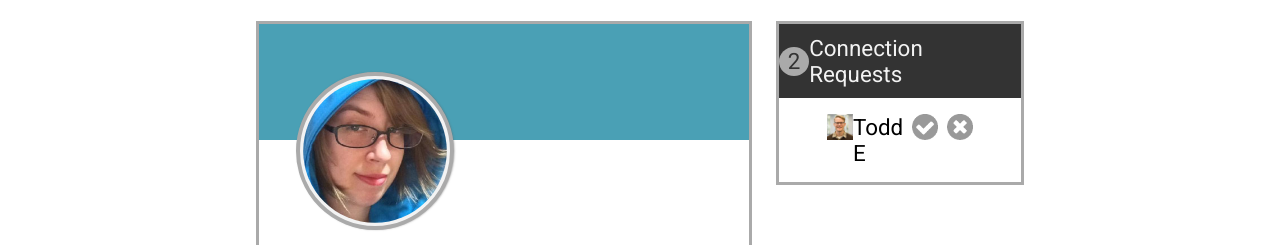
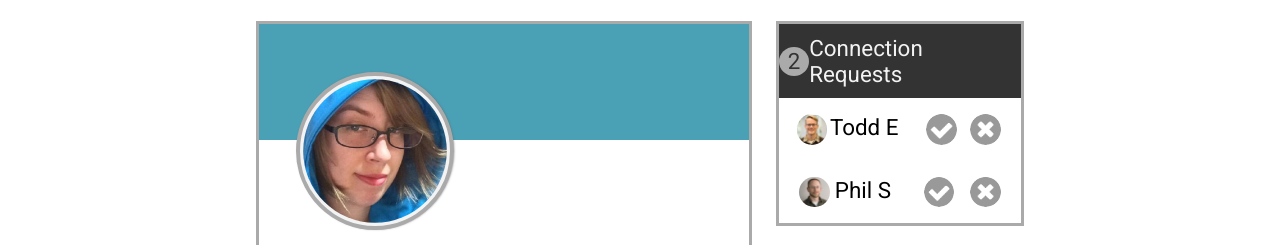
Before and after one commit to evanmschultz/CodingDojo, a plain HTML site: page WebFundamentals/ProfilePage/index.html in a window 1280 px wide. Shown: the part 83-328 px from the top of the page. Drawn offline with Linux system fonts and the light colour scheme.

Commit message:
add notfication center

```diff
--- a/WebFundamentals/ProfilePage/index.html
+++ b/WebFundamentals/ProfilePage/index.html
@@ -61,34 +61,46 @@
             </div>
             <div class="main-right">
                 <div class="main-right-1">
-                    <div class="right-top-bar-1">
-                        <p class="right-notification-1">2</p>
-                        <p class="right-notification-1-text">
-                            Connection Requests
-                        </p>
+                    <div class="right-top-bar">
+                        <p class="right-notification">2</p>
+                        <p>Connection Requests</p>
                     </div>
                     <div class="connect-requests">
-                        <div class="request1">
-                            <div class="requesting-person">
+                        <div class="request">
                             <img
                                 src="Assets/images/todd-s.jpg"
                                 alt="Todd img"
-                                    class="profile-img"
+                                class="request-img"
                             />
                             <p>Todd E</p>
-                            </div>
-                            <div class="request-response">
                             <img
                                 src="Assets/icons/accept-circle.png"
                                 alt="accept-circle"
-                                    class="icon"
+                                class="request-icon"
                             />
                             <img
                                 src="Assets/icons/close-circle.png"
                                 alt="close-circle"
-                                    class="icon"
+                                class="request-icon"
                             />
                         </div>
+                        <div class="request">
+                            <img
+                                src="Assets/images/phil-s.jpg"
+                                alt="Phil img"
+                                class="request-img"
+                            />
+                            <p>Phil S</p>
+                            <img
+                                src="Assets/icons/accept-circle.png"
+                                alt="accept-circle"
+                                class="request-icon"
+                            />
+                            <img
+                                src="Assets/icons/close-circle.png"
+                                alt="close-circle"
+                                class="request-icon"
+                            />
                         </div>
                         <div class="request2"></div>
                     </div>
--- a/WebFundamentals/ProfilePage/style.css
+++ b/WebFundamentals/ProfilePage/style.css
@@ -129,52 +129,50 @@
     width: 100%;
     height: fit-content;
     border: 0.2rem solid #aaaaaa;
-    /* position: relative; */
 }
-.right-top-bar-1 {
+.right-top-bar {
     height: fit-content;
     width: 100%;
     background-color: #333333;
     display: flex;
     justify-content: space-between;
-    /* padding: 0.9rem; */
 }
-.right-top-bar-1 > * {
+.right-top-bar > * {
     font-size: 1.4rem;
     color: #f3f3f3;
     height: fit-content;
     padding: 0.7rem 0;
 }
-.right-notification-1 {
-    /* display: flex; */
+.right-notification {
     color: #333333;
     background-color: #aaaaaa;
     border-radius: 100%;
     padding: 0.1rem 0.55rem;
     align-self: center;
+    margin-right: 0;
 }
-.request1,
-.request2 {
+.connect-requests {
     display: flex;
+    flex-direction: column;
+    width: 90%;
+    padding: 0 1rem 0;
+}
+.request {
     margin-top: 1rem;
     font-size: 1.4rem;
+    display: flex;
+    width: 100%;
+    align-content: center;
+    margin: 1rem 0 1rem -0.75rem;
 }
-.requesting-person {
-    display: flex;
-    flex: 1;
-    justify-content: flex-start;
-    margin-left: 0;
+.request > p {
+    margin-left: -0.7rem;
 }
-.request-response {
-    display: flex;
-    flex: 1;
-    justify-content: flex-end;
+.request-img,
+.request-icon {
+    height: 1.9rem;
+    border-radius: 100%;
+}
+.request-icon {
     margin-right: 0;
 }
-.profile-img {
-    height: 1.6rem;
-}
-.icon {
-    height: 1.6rem;
-    margin-right: 0;
-}
```
Lines whose indentation alone changed are shown as unchanged.
